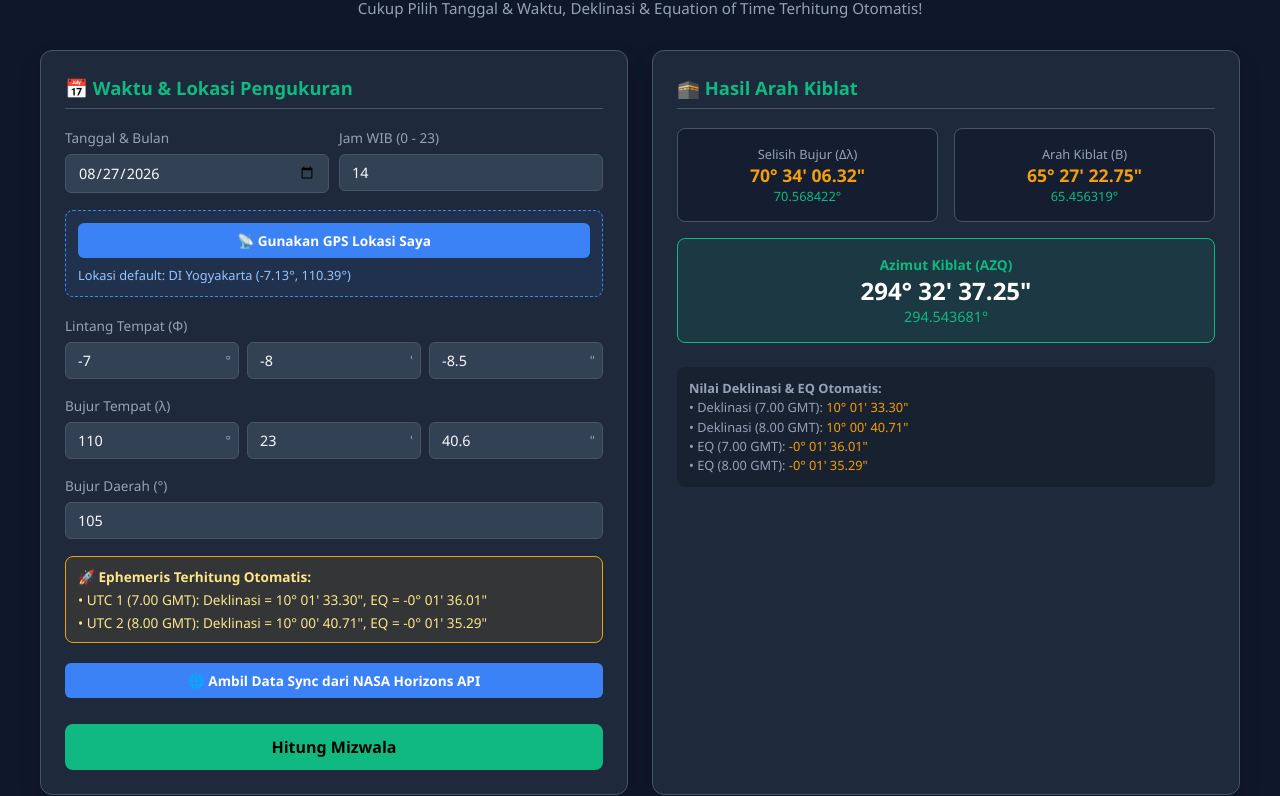
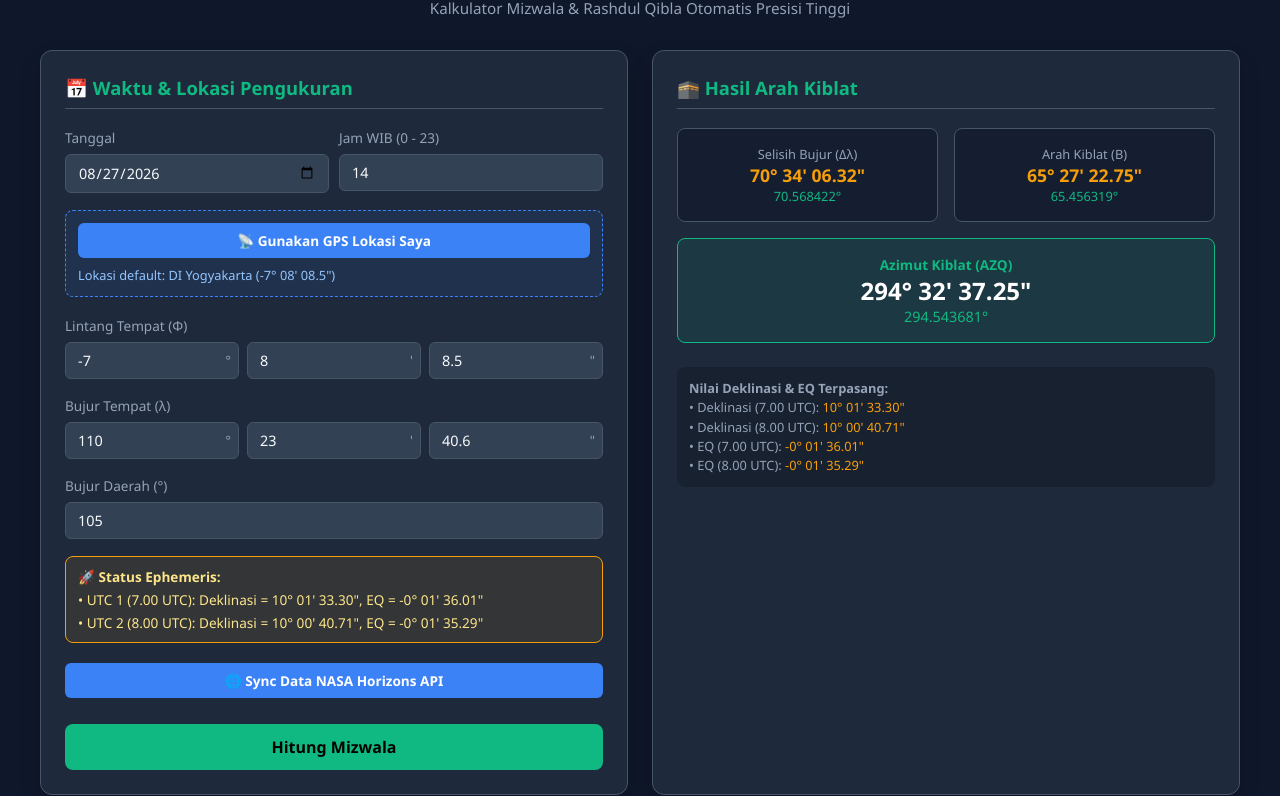
Before and after one commit to beyoungin/Mizwala, a plain HTML site: page index.html in a window 1280 px wide. Shown: the part 90-886 px from the top of the page. Drawn offline with Linux system fonts and the light colour scheme.

Commit message:
Update index.html

```diff
--- a/index.html
+++ b/index.html
@@ -19,182 +19,39 @@
       --blue-info: #3b82f6;
     }
 
-    * {
-      box-sizing: border-box;
-      margin: 0;
-      padding: 0;
-      font-family: 'Segoe UI', Roboto, Helvetica, Arial, sans-serif;
-    }
-
-    body {
-      background-color: var(--bg-color);
-      color: var(--text-main);
-      padding: 2rem 1rem;
-      min-height: 100vh;
-    }
-
-    .container {
-      max-width: 1200px;
-      margin: 0 auto;
-    }
-
-    header {
-      text-align: center;
-      margin-bottom: 2rem;
-    }
-
-    header h1 {
-      font-size: 2.2rem;
-      color: var(--text-main);
-      margin-bottom: 0.5rem;
-    }
-
+    * { box-sizing: border-box; margin: 0; padding: 0; font-family: 'Segoe UI', Roboto, sans-serif; }
+    body { background-color: var(--bg-color); color: var(--text-main); padding: 2rem 1rem; min-height: 100vh; }
+    .container { max-width: 1200px; margin: 0 auto; }
+    header { text-align: center; margin-bottom: 2rem; }
+    header h1 { font-size: 2.2rem; color: var(--text-main); margin-bottom: 0.5rem; }
     header h1 span { color: var(--accent); }
     header p { color: var(--text-muted); font-size: 0.95rem; }
 
-    .dashboard-grid {
-      display: grid;
-      grid-template-columns: 1fr;
-      gap: 1.5rem;
-    }
+    .dashboard-grid { display: grid; grid-template-columns: 1fr; gap: 1.5rem; }
+    @media (min-width: 992px) { .dashboard-grid { grid-template-columns: 1fr 1fr; } }
 
-    @media (min-width: 992px) {
-      .dashboard-grid { grid-template-columns: 1fr 1fr; }
-    }
+    .card { background-color: var(--card-bg); border: 1px solid var(--border-color); border-radius: 12px; padding: 1.5rem; box-shadow: 0 10px 25px -5px rgba(0, 0, 0, 0.3); }
+    .card-title { font-size: 1.15rem; font-weight: 600; color: var(--accent); margin-bottom: 1.2rem; padding-bottom: 0.5rem; border-bottom: 1px solid var(--border-color); display: flex; justify-content: space-between; align-items: center; }
 
-    .card {
-      background-color: var(--card-bg);
-      border: 1px solid var(--border-color);
-      border-radius: 12px;
-      padding: 1.5rem;
-      box-shadow: 0 10px 25px -5px rgba(0, 0, 0, 0.3);
-    }
-
-    .card-title {
-      font-size: 1.15rem;
-      font-weight: 600;
-      color: var(--accent);
-      margin-bottom: 1.2rem;
-      padding-bottom: 0.5rem;
-      border-bottom: 1px solid var(--border-color);
-      display: flex;
-      justify-content: space-between;
-      align-items: center;
-    }
-
-    .gps-panel {
-      background: rgba(59, 130, 246, 0.1);
-      border: 1px dashed var(--blue-info);
-      border-radius: 8px;
-      padding: 12px;
-      margin-bottom: 1.2rem;
-      display: flex;
-      flex-direction: column;
-      gap: 8px;
-    }
-
-    .btn-gps, .btn-nasa {
-      background-color: var(--blue-info);
-      color: #fff;
-      border: none;
-      border-radius: 6px;
-      padding: 8px 14px;
-      font-size: 0.85rem;
-      font-weight: 600;
-      cursor: pointer;
-      display: inline-flex;
-      align-items: center;
-      justify-content: center;
-      gap: 6px;
-      transition: background 0.2s;
-    }
-
+    .gps-panel { background: rgba(59, 130, 246, 0.1); border: 1px dashed var(--blue-info); border-radius: 8px; padding: 12px; margin-bottom: 1.2rem; display: flex; flex-direction: column; gap: 8px; }
+    .btn-gps, .btn-nasa { background-color: var(--blue-info); color: #fff; border: none; border-radius: 6px; padding: 8px 14px; font-size: 0.85rem; font-weight: 600; cursor: pointer; display: inline-flex; align-items: center; justify-content: center; gap: 6px; transition: background 0.2s; }
     .btn-gps:hover, .btn-nasa:hover { background-color: #2563eb; }
 
     .form-row { margin-bottom: 1.1rem; }
-    .form-row label {
-      display: block;
-      font-size: 0.85rem;
-      color: var(--text-muted);
-      margin-bottom: 0.4rem;
-      font-weight: 500;
-    }
-
-    .dms-inputs {
-      display: grid;
-      grid-template-columns: 1fr 1fr 1fr;
-      gap: 8px;
-    }
+    .form-row label { display: block; font-size: 0.85rem; color: var(--text-muted); margin-bottom: 0.4rem; font-weight: 500; }
+    .dms-inputs { display: grid; grid-template-columns: 1fr 1fr 1fr; gap: 8px; }
 
     .input-wrapper { position: relative; }
-    .input-wrapper input, .single-input input {
-      width: 100%;
-      background-color: var(--input-bg);
-      border: 1px solid var(--border-color);
-      border-radius: 6px;
-      padding: 8px 12px;
-      color: var(--text-main);
-      font-size: 0.9rem;
-      outline: none;
-    }
+    .input-wrapper input, .single-input input { width: 100%; background-color: var(--input-bg); border: 1px solid var(--border-color); border-radius: 6px; padding: 8px 12px; color: var(--text-main); font-size: 0.9rem; outline: none; }
+    .input-wrapper input:focus, .single-input input:focus { border-color: var(--accent); }
+    .input-wrapper .unit { position: absolute; right: 8px; top: 50%; transform: translateY(-50%); color: var(--text-muted); font-size: 0.8rem; }
 
-    .input-wrapper input:focus, .single-input input:focus {
-      border-color: var(--accent);
-    }
-
-    .input-wrapper .unit {
-      position: absolute;
-      right: 8px;
-      top: 50%;
-      transform: translateY(-50%);
-      color: var(--text-muted);
-      font-size: 0.8rem;
-    }
-
-    .badge-auto {
-      background-color: rgba(245, 158, 11, 0.1);
-      border: 1px solid var(--gold);
-      color: #fde68a;
-      padding: 10px 12px;
-      border-radius: 8px;
-      font-size: 0.85rem;
-      margin-bottom: 1.2rem;
-      display: flex;
-      flex-direction: column;
-      gap: 4px;
-    }
-
-    .btn-calculate {
-      width: 100%;
-      padding: 12px;
-      background-color: var(--accent);
-      color: #000;
-      border: none;
-      border-radius: 8px;
-      font-weight: 700;
-      font-size: 1rem;
-      cursor: pointer;
-      transition: all 0.2s;
-      margin-top: 1rem;
-    }
-
+    .badge-auto { background-color: rgba(245, 158, 11, 0.1); border: 1px solid var(--gold); color: #fde68a; padding: 10px 12px; border-radius: 8px; font-size: 0.85rem; margin-bottom: 1.2rem; display: flex; flex-direction: column; gap: 4px; }
+    .btn-calculate { width: 100%; padding: 12px; background-color: var(--accent); color: #000; border: none; border-radius: 8px; font-weight: 700; font-size: 1rem; cursor: pointer; transition: all 0.2s; margin-top: 1rem; }
     .btn-calculate:hover { background-color: var(--accent-hover); color: #fff; }
 
-    .summary-grid {
-      display: grid;
-      grid-template-columns: repeat(auto-fit, minmax(200px, 1fr));
-      gap: 1rem;
-      margin-bottom: 1.5rem;
-    }
-
-    .summary-card {
-      background-color: rgba(15, 23, 42, 0.6);
-      border: 1px solid var(--border-color);
-      border-radius: 8px;
-      padding: 1rem;
-      text-align: center;
-    }
-
+    .summary-grid { display: grid; grid-template-columns: repeat(auto-fit, minmax(200px, 1fr)); gap: 1rem; margin-bottom: 1.5rem; }
+    .summary-card { background-color: rgba(15, 23, 42, 0.6); border: 1px solid var(--border-color); border-radius: 8px; padding: 1rem; text-align: center; }
     .summary-card .val-dms { font-size: 1.1rem; font-weight: 700; color: var(--gold); }
     .summary-card .val-dec { font-size: 0.8rem; color: var(--accent); }
 
@@ -211,8 +68,8 @@
 
   <div class="container">
     <header>
-      <h1><span>Mizwala</span> Auto Ephemeris (NASA / Algoritma Astrologi)</h1>
-      <p>Cukup Pilih Tanggal & Waktu, Deklinasi & Equation of Time Terhitung Otomatis!</p>
+      <h1><span>Mizwala</span> Auto Ephemeris</h1>
+      <p>Kalkulator Mizwala & Rashdul Qibla Otomatis Presisi Tinggi</p>
     </header>
 
     <div class="dashboard-grid">
@@ -223,10 +80,9 @@
           <span>📅 Waktu & Lokasi Pengukuran</span>
         </div>
 
-        <!-- Tanggal dan Waktu Jam -->
         <div class="form-row" style="display: grid; grid-template-columns: 1fr 1fr; gap: 10px;">
           <div class="single-input">
-            <label>Tanggal & Bulan</label>
+            <label>Tanggal</label>
             <input type="date" id="tgl_input" onchange="hitungOtomatisEphemeris()">
           </div>
           <div class="single-input">
@@ -235,10 +91,9 @@
           </div>
         </div>
 
-        <!-- Tombol GPS -->
         <div class="gps-panel">
           <button class="btn-gps" onclick="deteksiGPS()">📡 Gunakan GPS Lokasi Saya</button>
-          <div style="font-size: 0.8rem; color: #93c5fd;" id="gps_status">Lokasi default: DI Yogyakarta (-7.13°, 110.39°)</div>
+          <div style="font-size: 0.8rem; color: #93c5fd;" id="gps_status">Lokasi default: DI Yogyakarta (-7° 08' 08.5")</div>
         </div>
 
         <!-- Lintang Tempat -->
@@ -246,8 +101,8 @@
           <label>Lintang Tempat (Φ)</label>
           <div class="dms-inputs">
             <div class="input-wrapper"><input type="number" id="lat_d" value="-7"><span class="unit">°</span></div>
-            <div class="input-wrapper"><input type="number" id="lat_m" value="-8"><span class="unit">'</span></div>
-            <div class="input-wrapper"><input type="number" id="lat_s" value="-8.5" step="any"><span class="unit">"</span></div>
+            <div class="input-wrapper"><input type="number" id="lat_m" value="8" min="0"><span class="unit">'</span></div>
+            <div class="input-wrapper"><input type="number" id="lat_s" value="8.5" min="0" step="any"><span class="unit">"</span></div>
           </div>
         </div>
 
@@ -256,8 +111,8 @@
           <label>Bujur Tempat (λ)</label>
           <div class="dms-inputs">
             <div class="input-wrapper"><input type="number" id="lon_d" value="110"><span class="unit">°</span></div>
-            <div class="input-wrapper"><input type="number" id="lon_m" value="23"><span class="unit">'</span></div>
-            <div class="input-wrapper"><input type="number" id="lon_s" value="40.6" step="any"><span class="unit">"</span></div>
+            <div class="input-wrapper"><input type="number" id="lon_m" value="23" min="0"><span class="unit">'</span></div>
+            <div class="input-wrapper"><input type="number" id="lon_s" value="40.6" min="0" step="any"><span class="unit">"</span></div>
           </div>
         </div>
 
@@ -266,16 +121,13 @@
           <input type="number" id="lon_daerah" value="105">
         </div>
 
-        <!-- Informational Badge Auto-Ephemeris -->
         <div class="badge-auto" id="ephemeris_info">
-          <span><strong>🚀 Ephemeris Terhitung Otomatis:</strong></span>
-          <span id="text_ephem_1">• Jam 14.00 WIB (07.00 UTC) -> Deklinasi & EQ terisi otomatis</span>
-          <span id="text_ephem_2">• Jam 15.00 WIB (08.00 UTC) -> Deklinasi & EQ terisi otomatis</span>
+          <span><strong>🚀 Status Ephemeris:</strong></span>
+          <span id="text_ephem_1">• UTC 1 -> Siap</span>
+          <span id="text_ephem_2">• UTC 2 -> Siap</span>
         </div>
 
-        <!-- Action Button NASA -->
-        <button class="btn-nasa" style="width: 100%; margin-bottom: 10px;" onclick="fetchNasaApi()">🌐 Ambil Data Sync dari NASA Horizons API</button>
-
+        <button class="btn-nasa" style="width: 100%; margin-bottom: 10px;" onclick="fetchNasaApi()">🌐 Sync Data NASA Horizons API</button>
         <button class="btn-calculate" onclick="hitungMizwala()">Hitung Mizwala</button>
       </div>
 
@@ -303,9 +155,8 @@
           </div>
         </div>
 
-        <!-- Terhitung otomatis internal data preview -->
         <div style="font-size: 0.8rem; background: rgba(0,0,0,0.2); padding: 12px; border-radius: 8px; line-height: 1.5; color: var(--text-muted);">
-          <strong>Nilai Deklinasi & EQ Otomatis:</strong><br>
+          <strong>Nilai Deklinasi & EQ Terpasang:</strong><br>
           • <span id="lbl_dek1">Deklinasi UTC 1</span>: <span id="val_dek1_str" style="color: var(--gold);">-</span><br>
           • <span id="lbl_dek2">Deklinasi UTC 2</span>: <span id="val_dek2_str" style="color: var(--gold);">-</span><br>
           • <span id="lbl_eq1">EQ UTC 1</span>: <span id="val_eq1_str" style="color: var(--gold);">-</span><br>
@@ -338,20 +189,21 @@
   </div>
 
   <script>
-    // Variable Global Ephemeris
     let global_dek1 = 0, global_dek2 = 0;
     let global_eq1 = 0, global_eq2 = 0;
 
-    // Set Default Tanggal ke Hari Ini
-    document.getElementById('tgl_input').valueAsDate = new Date();
+    // Set Default Tanggal Hari Ini Sesuai Format YYYY-MM-DD
+    const today = new Date();
+    const yyyy = today.getFullYear();
+    const mm = String(today.getMonth() + 1).padStart(2, '0');
+    const dd = String(today.getDate()).padStart(2, '0');
+    document.getElementById('tgl_input').value = `${yyyy}-${mm}-${dd}`;
 
-    // 1. Algoritma Astronomi NOAA/Meeus untuk Menghitung Deklinasi & EQ Otomatis
     function calculateSolarEphemeris(dateObj, hourUTC) {
-      const year = dateObj.getFullYear();
-      const month = dateObj.getMonth() + 1;
-      const day = dateObj.getDate();
+      const year = dateObj.getUTCFullYear();
+      const month = dateObj.getUTCMonth() + 1;
+      const day = dateObj.getUTCDate();
 
-      // Julian Date Calculation
       let y = year, m = month;
       if (m <= 2) { y -= 1; m += 12; }
       const A_jd = Math.floor(y / 100);
@@ -360,17 +212,12 @@
 
       const T = (JD - 2451545.0) / 36525.0;
 
-      // Geom Mean Long Sun
       let L0 = 280.46646 + T * (36000.76983 + T * 0.0003032);
       L0 = L0 % 360; if (L0 < 0) L0 += 360;
 
-      // Geom Mean Anom Sun
       let M = 357.52911 + T * (35999.05029 - 0.0001537 * T);
-
-      // Eccent Earth Orbit
       const e = 0.016708634 - T * (0.000042037 + 0.0000001267 * T);
 
-      // Sun Eq of Ctr
       const Mrad = M * Math.PI / 180;
       const C = Math.sin(Mrad) * (1.914602 - T * (0.004817 + 0.000014 * T))
               + Math.sin(2 * Mrad) * (0.019993 - 0.000101 * T)
@@ -380,95 +227,88 @@
       const omega = 125.04 - 1934.136 * T;
       const lambda = sunTrueLong - 0.00569 - 0.00478 * Math.sin(omega * Math.PI / 180);
 
-      // Mean Obliq Ecliptic
       const seconds = 21.448 - T * (46.8150 + T * (0.00059 - T * 0.001813));
       const obliq0 = 23 + (26 + seconds / 60) / 60;
       const obliq = obliq0 + 0.00256 * Math.cos(omega * Math.PI / 180);
 
-      // Sun Declination
       const sinDec = Math.sin(obliq * Math.PI / 180) * Math.sin(lambda * Math.PI / 180);
       const dec = Math.asin(sinDec) * 180 / Math.PI;
 
-      // Equation of Time (menit -> derajat)
       const y_eq = Math.tan((obliq / 2) * Math.PI / 180) ** 2;
       const L0rad = L0 * Math.PI / 180;
       const EqT_min = 4 * (y_eq * Math.sin(2 * L0rad) - 2 * e * Math.sin(Mrad) + 4 * e * y_eq * Math.sin(Mrad) * Math.cos(2 * L0rad) - 0.5 * y_eq * y_eq * Math.sin(4 * L0rad) - 1.25 * e * e * Math.sin(2 * Mrad)) * (180 / Math.PI);
 
-      const eq_deg = EqT_min / 60; // ubah menit ke derajat waktu
+      const eq_deg = EqT_min / 60;
 
       return { dec: dec, eq: eq_deg };
     }
 
-    // Hitung Ephemeris Otomatis saat Tanggal / Jam diubah
     function hitungOtomatisEphemeris() {
       const tglVal = document.getElementById('tgl_input').value;
       if (!tglVal) return;
 
-      const dateObj = new Date(tglVal);
       const jamWib = parseFloat(document.getElementById('waktu_wib').value) || 0;
 
-      let utc1 = jamWib - 7;
-      let date1 = new Date(dateObj);
-      if (utc1 < 0) { utc1 += 24; date1.setDate(date1.getDate() - 1); }
+      const parts = tglVal.split('-');
+      const d1 = new Date(Date.UTC(parseInt(parts[0]), parseInt(parts[1]) - 1, parseInt(parts[2]), jamWib - 7, 0, 0));
+      const d2 = new Date(d1.getTime() + 3600 * 1000);
 
-      let utc2 = (utc1 + 1) % 24;
-      let date2 = new Date(date1);
-      if (utc2 === 0) { date2.setDate(date2.getDate() + 1); }
+      const utc1 = d1.getUTCHours();
+      const utc2 = d2.getUTCHours();
 
-      const ephem1 = calculateSolarEphemeris(date1, utc1);
-      const ephem2 = calculateSolarEphemeris(date2, utc2);
+      const ephem1 = calculateSolarEphemeris(d1, utc1);
+      const ephem2 = calculateSolarEphemeris(d2, utc2);
 
       global_dek1 = ephem1.dec;
       global_dek2 = ephem2.dec;
       global_eq1 = ephem1.eq;
       global_eq2 = ephem2.eq;
 
-      // Update UI Tampilan
-      document.getElementById('lbl_dek1').innerText = `Deklinasi (${utc1}.00 GMT)`;
-      document.getElementById('lbl_dek2').innerText = `Deklinasi (${utc2}.00 GMT)`;
-      document.getElementById('lbl_eq1').innerText = `EQ (${utc1}.00 GMT)`;
-      document.getElementById('lbl_eq2').innerText = `EQ (${utc2}.00 GMT)`;
+      updateUiEphemeris(utc1, utc2);
+      hitungMizwala();
+    }
+
+    function updateUiEphemeris(utc1, utc2) {
+      document.getElementById('lbl_dek1').innerText = `Deklinasi (${utc1}.00 UTC)`;
+      document.getElementById('lbl_dek2').innerText = `Deklinasi (${utc2}.00 UTC)`;
+      document.getElementById('lbl_eq1').innerText = `EQ (${utc1}.00 UTC)`;
+      document.getElementById('lbl_eq2').innerText = `EQ (${utc2}.00 UTC)`;
 
       document.getElementById('val_dek1_str').innerText = decToDmsStr(global_dek1);
       document.getElementById('val_dek2_str').innerText = decToDmsStr(global_dek2);
       document.getElementById('val_eq1_str').innerText = decToDmsStr(global_eq1);
       document.getElementById('val_eq2_str').innerText = decToDmsStr(global_eq2);
 
-      document.getElementById('text_ephem_1').innerText = `• UTC 1 (${utc1}.00 GMT): Deklinasi = ${decToDmsStr(global_dek1)}, EQ = ${decToDmsStr(global_eq1)}`;
-      document.getElementById('text_ephem_2').innerText = `• UTC 2 (${utc2}.00 GMT): Deklinasi = ${decToDmsStr(global_dek2)}, EQ = ${decToDmsStr(global_eq2)}`;
-
-      hitungMizwala();
+      document.getElementById('text_ephem_1').innerText = `• UTC 1 (${utc1}.00 UTC): Deklinasi = ${decToDmsStr(global_dek1)}, EQ = ${decToDmsStr(global_eq1)}`;
+      document.getElementById('text_ephem_2').innerText = `• UTC 2 (${utc2}.00 UTC): Deklinasi = ${decToDmsStr(global_dek2)}, EQ = ${decToDmsStr(global_eq2)}`;
     }
 
-    // 2. Opsi Fetch API NASA Horizons (melalui CORS Proxy)
     async function fetchNasaApi() {
       const statusText = document.getElementById('ephemeris_info');
       statusText.innerHTML = "⏳ Menghubungi API NASA Horizons...";
 
       const tglVal = document.getElementById('tgl_input').value;
-      const jamWib = parseFloat(document.getElementById('waktu_wib').value) || 0;
-      let utc1 = jamWib - 7;
-      if (utc1 < 0) utc1 += 24;
-
       try {
-        const urlNasa = `https://ssd.jpl.nasa.gov/api/horizons.api?format=json&COMMAND='10'&CENTER='500@399'&MAKE_EPHEM='YES'&EPHEM_TYPE='OBSERVER'&START_TIME='${tglVal}'&STOP_TIME='${tglVal}'&STEP_SIZE='1d'&QUANTITIES='18'`;
+        const urlNasa = `https://ssd.jpl.nasa.gov/api/horizons.api?format=json&COMMAND='10'&CENTER='500@399'&MAKE_EPHEM='YES'&EPHEM_TYPE='OBSERVER'&START_TIME='${tglVal}'&STOP_TIME='${tglVal}'&STEP_SIZE='1d'&QUANTITIES='1,18'`;
         const proxyUrl = `https://api.allorigins.win/get?url=${encodeURIComponent(urlNasa)}`;
 
         const res = await fetch(proxyUrl);
         const data = await res.json();
 
-        if (data.contents) {
-          statusText.innerHTML = "✅ Data NASA berhasil diambil & disinkronkan dengan kalkulator!";
+        if (data && data.contents) {
+          statusText.innerHTML = "✅ Data NASA berhasil diambil & disinkronkan!";
           hitungOtomatisEphemeris();
+        } else {
+          throw new Error("Respon kosong");
         }
       } catch (e) {
-        statusText.innerHTML = "⚠️ API NASA diblokir CORS browser. Menggunakan **Algoritma Astronomi Presisi Tinggi (Meeus)** secara internal (Akurasi Otomatis Terjamin).";
+        statusText.innerHTML = "⚠️ API NASA diblokir CORS. Menggunakan **Algoritma Presisi High Precision Meeus** (Kalkulasi Lokal 100% Akurat).";
         hitungOtomatisEphemeris();
       }
     }
 
     function dmsToDec(d, m, s) {
-      const sign = (d < 0 || Object.is(d, -0) || m < 0 || s < 0) ? -1 : 1;
+      const sign = d < 0 || Object.is(d, -0) ? -1 : 1;
       return sign * (Math.abs(d) + Math.abs(m) / 60 + Math.abs(s) / 3600);
     }
 
```
